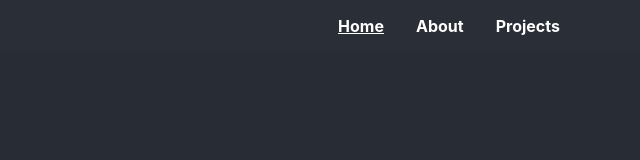
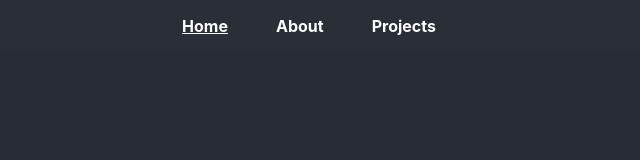
Before and after one commit to amyxphan/amyintechsite, a React (Create React App) app in the folder amyintech/: page / in a window 1280 px wide. Shown: the top 160 px of the page, without its empty margins (343-983 px from the left). Built offline with nearby package versions, Linux system fonts and the light colour scheme.

Commit message:
fixed off center on navbar

```diff
--- a/amyintech/src/TopNavBar.css
+++ b/amyintech/src/TopNavBar.css
@@ -6,12 +6,12 @@ body, html, ul, li, a {
   text-decoration: none;
 }
 
-.navbar {
+.navbar-container {
   display: flex;
   justify-content: center;
   align-items: center;
-  padding: 1em 2em;
-  color: white;
+  width: 100%;
+  height: 100px;
 }
 
 .navbar-links {
--- a/amyintech/src/TopNavBar.js
+++ b/amyintech/src/TopNavBar.js
@@ -9,16 +9,16 @@ function TopNavBar() {
       setIsOpen(!isOpen);
     };
   return (
-    <Nav>
-      <div className='navbar'>
-        <Bars onClick={toggleMenu}/>
-        <NavMenu isOpen={isOpen}>
-            <NavLink to="/" onClick={() => setIsOpen(false)}> Home </NavLink>
-            <NavLink to="/About" activeStyle onClick={() => setIsOpen(false)}> About </NavLink>
-            <NavLink to="/Projects" activeStyle onClick={() => setIsOpen(false)}> Projects </NavLink>
+    <div className="navbar-container">
+      <Nav className="navbar">
+        <Bars onClick={toggleMenu} />
+        <NavMenu className="navbar-links" isOpen={isOpen}>
+          <NavLink to="/" onClick={() => setIsOpen(false)}>Home</NavLink>
+          <NavLink to="/About" activeStyle onClick={() => setIsOpen(false)}>About</NavLink>
+          <NavLink to="/Projects" activeStyle onClick={() => setIsOpen(false)}>Projects</NavLink>
         </NavMenu>
-      </div>
-    </Nav>
+      </Nav>
+    </div>
     );
 };
 
```
